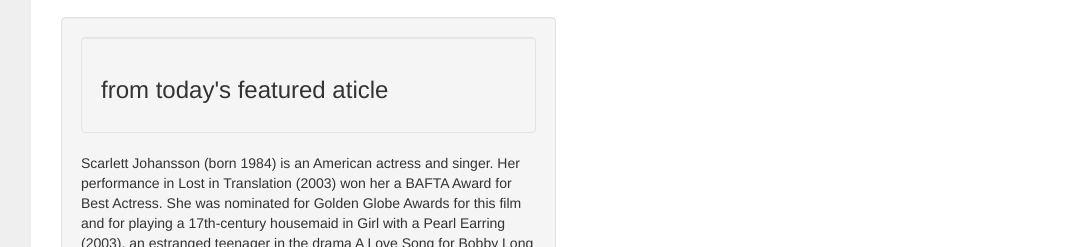
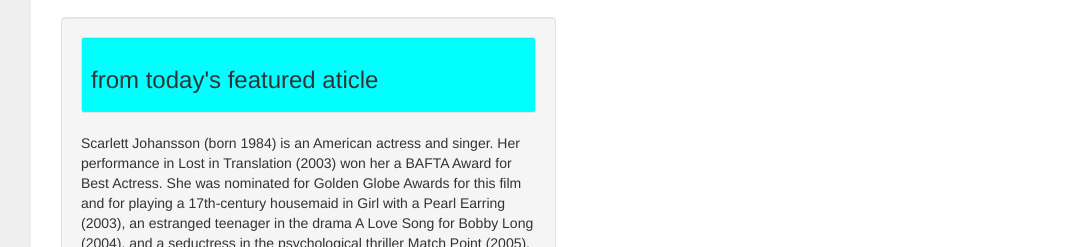
Before and after one commit to jIrwinCline/Wikipedia, a plain HTML site: page index.html in a window 1280 px wide. Shown: the part 156-403 px from the top of the page, 199-1280 px from the left. Drawn offline with Linux system fonts and the light colour scheme.

Commit message:
test push, changed well color to blue

```diff
--- a/index.html
+++ b/index.html
@@ -57,7 +57,7 @@
         <div class="row">
           <div class="col-md-6">
             <div class="well">
-              <div class="well">
+              <div class="well well-sm" style="background-color: cyan">
                 <h3>from today's featured aticle</h3>
               </div>
               <p>Scarlett Johansson (born 1984) is an American actress and singer. Her performance in Lost in Translation (2003) won her a BAFTA Award for Best Actress. She was nominated for Golden Globe Awards for this film and for playing a 17th-century housemaid in Girl with a Pearl Earring (2003), an estranged teenager in the drama A Love Song for Bobby Long (2004), and a seductress in the psychological thriller Match Point (2005). Her albums Anywhere I Lay My Head (2008) and Break Up (2009) charted on the Billboard 200. In 2010, Johansson debuted on Broadway in a revival of A View from the Bridge, which won her a Tony Award for Best Featured Actress. Later that year, she began portraying Black Widow in the Marvel Cinematic Universe. She voiced an intelligent computer operating system in the 2013 comedy-drama Her, played an alien in the 2013 science fiction film Under the Skin and a woman with psychokinetic abilities in the 2014 science fiction action film Lucy. She was the highest-grossing actress of 2016, and is also the highest-grossing actress of all time in North America in nominal dollar terms.
```
